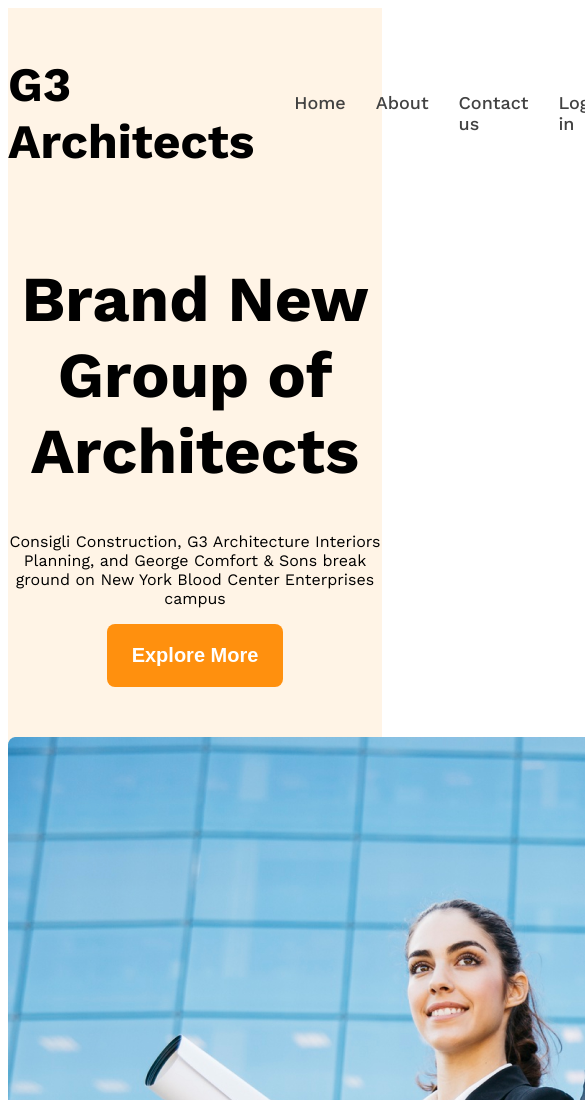
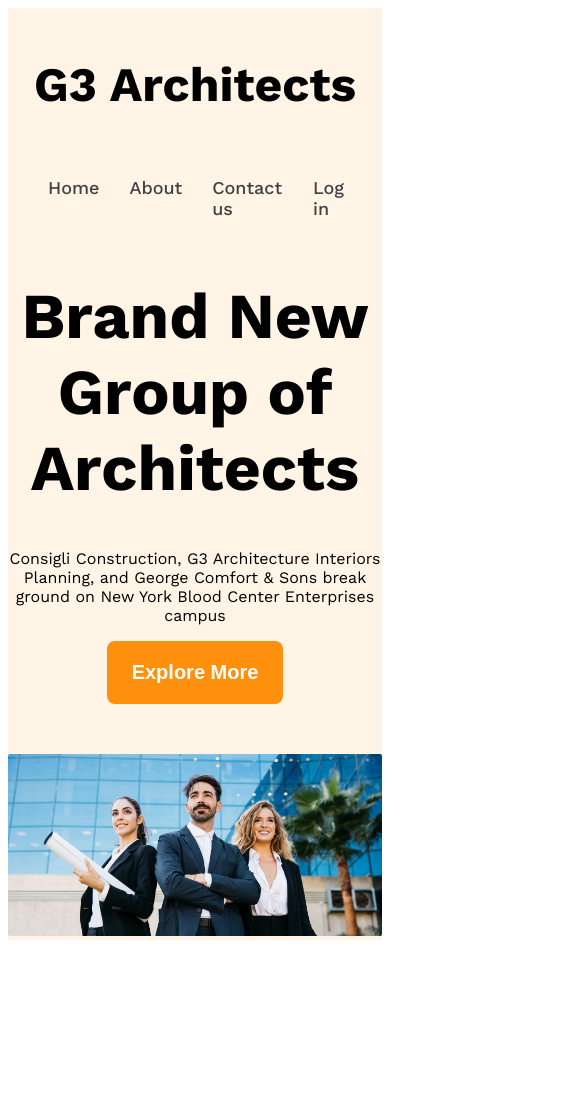
Before and after one commit to habib-prog/G3-Architects, a plain HTML site: page index.html in a window 390 px wide. Shown: the top 1100 px of the page, 585 px wide, since content can reach past the window. After the commit the page ends 948 px from the top, so only its background shows below. Drawn offline with nearby package versions, Linux system fonts and the light colour scheme.

Commit message:
Banner section 1 responsive

```diff
--- a/index.html
+++ b/index.html
@@ -23,7 +23,7 @@
                 <p class="banner-description">Consigli Construction, G3 Architecture Interiors Planning, and George Comfort & Sons break ground on New York Blood Center Enterprises campus</p>
             <button class="btn-primary">Explore More</button>
             </div>
-            <img src="./Assets/images/banner.png" alt="">
+            <img  class="banner-img" src="./Assets/images/banner.png" alt="">
 
         </div>
 
--- a/style.css/style.css
+++ b/style.css/style.css
@@ -76,3 +76,14 @@
     font-size: 1.25rem;
     border: none;
   }
+  .banner-img{
+    width: 100%;
+  }
+
+  /* Responsive */
+
+  @media screen and (max-width: 576px){
+    .nav-bar, .nav-link{
+        flex-direction: column;
+    }
+  }
```
